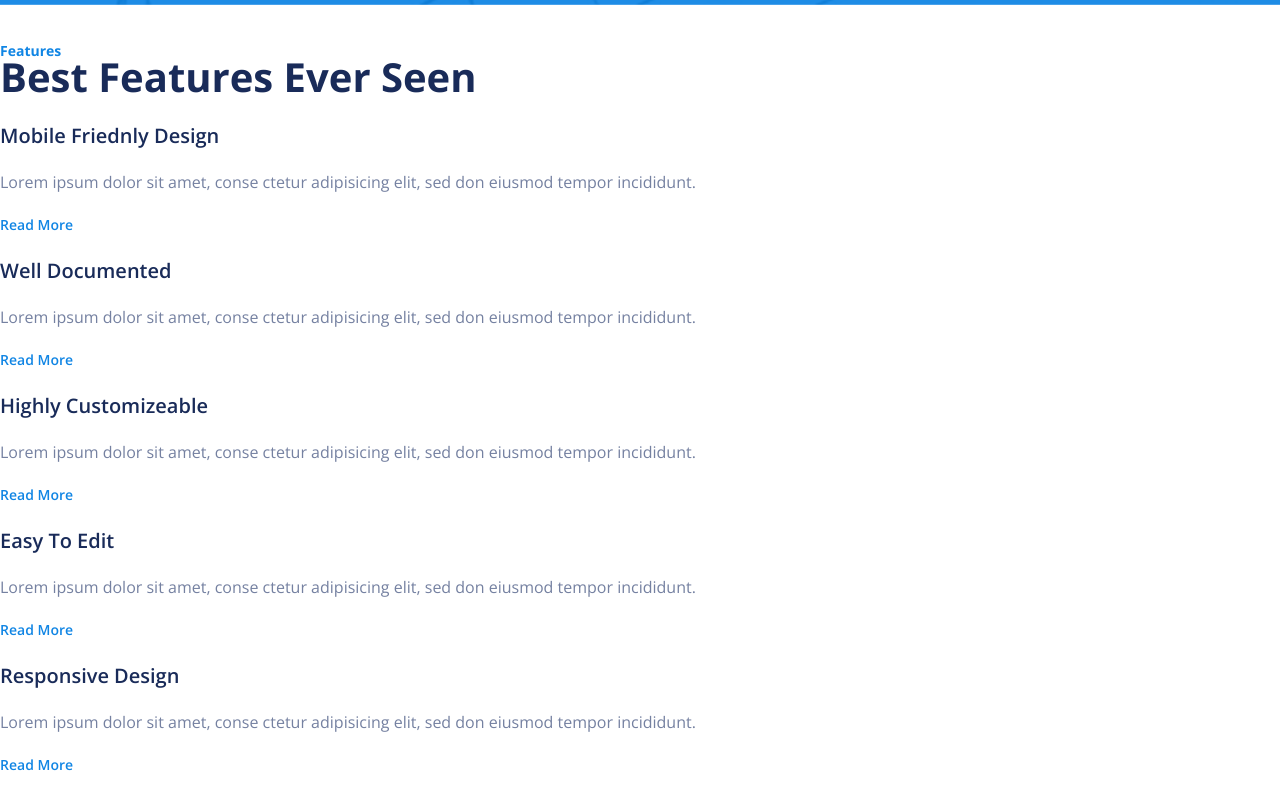
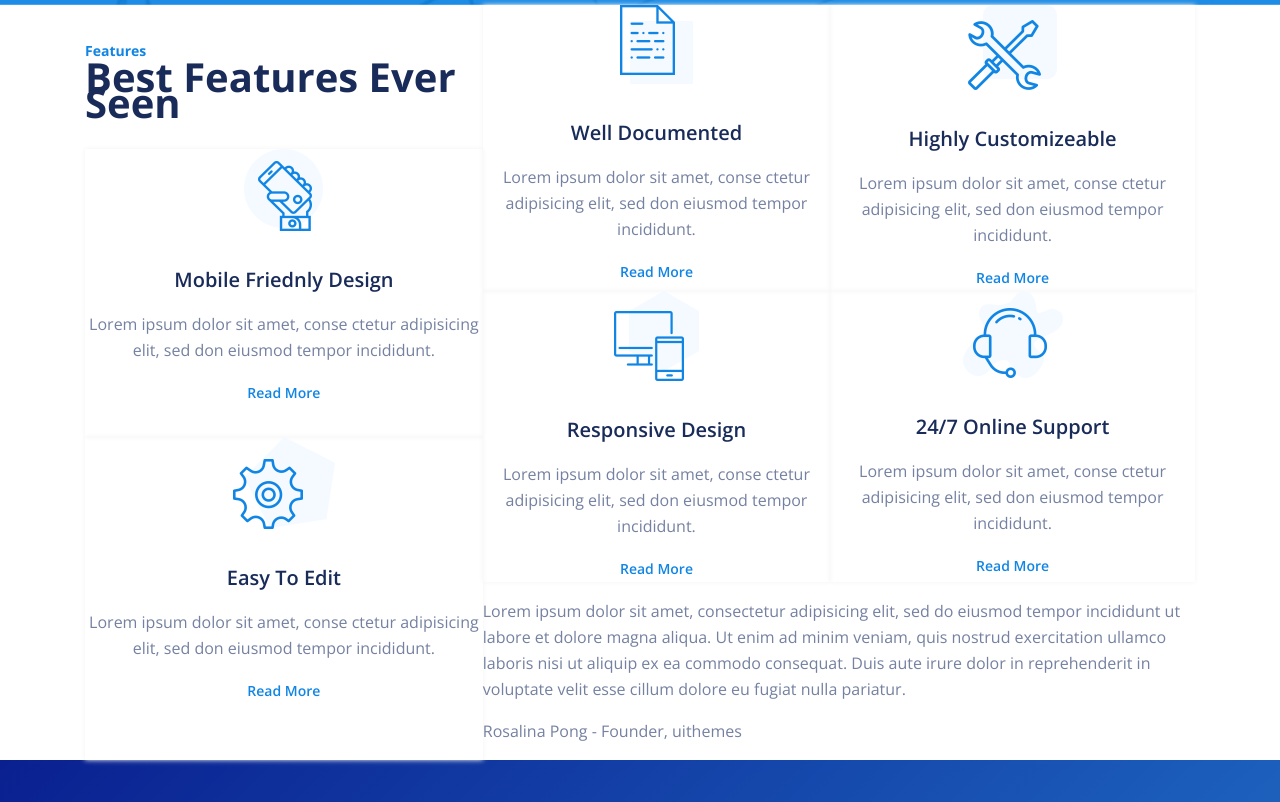
Before and after one commit to IIvIIaxon/limpon, a plain HTML site: page index.html in a window 1280 px wide. Shown: the part 1260-2062 px from the top of the page. Drawn offline with nearby package versions, Linux system fonts and the light colour scheme.

Commit message:
made grid

```diff
--- a/css/main.css
+++ b/css/main.css
@@ -9,14 +9,6 @@ body {
 .wrap {
   max-width: 1110px;
   margin: 0 auto;
-}
-
-.box-header {
-  display: flex;
-  justify-content: space-between;
-  align-items: center;
-  margin-bottom: 305px;
-  padding-top: 40px;
 }
 
 h1 {
@@ -47,35 +39,76 @@ h1 {
   margin-bottom: 11px;
 }
 
-.page-stat .title-h2 {
-  max-width: 475px;
-  text-align: center;
-  margin: 0 auto;
+.btn-primary {
+  font-size: 12px;
+  font-weight: 700;
+  letter-spacing: 2.5px;
+  text-decoration: none;
+  text-transform: uppercase;
+  color: #fff;
+  background-color: #1085e4;
+  border: 1px solid #1085e4;
+  padding: 20px 42px;
+  border-radius: 30px;
 }
 
-.page-screen .title-h2 {
-  max-width: 540px;
-  font-size: 40px;
-  letter-spacing: -1.2px;
-  text-align: center;
-  margin: 0 auto;
+.btn-primary:focus {
+  outline: 1px dotted #6e7ea9;
 }
 
-.page-screen .title-h2 span {
-  letter-spacing: 4.8px;
-  margin-bottom: 19px;
+.btn-primary:hover {
+  color: #1085e4;
+  background-color: #fff;
 }
 
-.page-plan .title-h2 {
-  font-size: 40px;
-  letter-spacing: -1.2px;
-  text-align: center;
-  margin: 0 auto;
+.btn-secondary {
+  font-size: 12px;
+  font-weight: 700;
+  letter-spacing: 2.5px;
+  text-decoration: none;
+  text-transform: uppercase;
+  color: #7e8bae;
+  background-color: #cbdbe8;
+  border: 1px solid #cbdbe8;
+  padding: 20px 42px;
+  border-radius: 30px;
 }
 
-.page-plan .title-h2 span {
-  letter-spacing: 4.8px;
-  margin-bottom: 19px;
+.btn-secondary:hover {
+  color: #cbdbe8;
+  background-color: #7e8bae;
+  border: 1px solid #7e8bae;
+}
+
+.btn-secondary:focus {
+  outline: 1px dotted #6e7ea9;
+}
+
+.btn-info {
+  font-size: 12px;
+  font-weight: 700;
+  letter-spacing: 2.5px;
+  text-decoration: none;
+  text-transform: uppercase;
+  color: #8085b1;
+  background-color: transparent;
+  border: 1px solid #dce1e5;
+  padding: 20px 42px;
+  border-radius: 30px;
+}
+
+.btn-info:focus {
+  outline: 1px dotted #6e7ea9;
+}
+
+/* page-header */
+
+.box-header {
+  display: flex;
+  justify-content: space-between;
+  align-items: center;
+  margin-bottom: 305px;
+  padding-top: 40px;
 }
 
 .logo {
@@ -106,54 +139,9 @@ h1 {
   color: #6e7ea9;
 }
 
-.btn-primary {
-  font-size: 12px;
-  font-weight: 700;
-  letter-spacing: 2.5px;
-  text-decoration: none;
-  text-transform: uppercase;
-  color: #fff;
-  background-color: #1085e4;
-  border: 1px solid #1085e4;
-  padding: 20px 42px;
-  border-radius: 30px;
-}
-
-.btn-primary:hover {
-  color: #1085e4;
-  background-color: #fff;
-}
-
-.btn-secondary {
-  font-size: 12px;
-  font-weight: 700;
-  letter-spacing: 2.5px;
-  text-decoration: none;
-  text-transform: uppercase;
-  color: #7e8bae;
-  background-color: #cbdbe8;
-  border: 1px solid #cbdbe8;
-  padding: 20px 42px;
-  border-radius: 30px;
-}
-
-.btn-secondary:hover {
-  color: #cbdbe8;
-  background-color: #7e8bae;
-  border: 1px solid #7e8bae;
-}
-
-.btn-info {
-  font-size: 12px;
-  font-weight: 700;
-  letter-spacing: 2.5px;
-  text-decoration: none;
-  text-transform: uppercase;
-  color: #8085b1;
-  background-color: transparent;
-  border: 1px solid #dce1e5;
-  padding: 20px 42px;
-  border-radius: 30px;
+.nav-item:hover {
+  color: #4d6094;
+  text-shadow: 5px 2px 5px #8591b1;
 }
 
 .nav .btn-free {
@@ -167,6 +155,10 @@ h1 {
   color: #1085e4;
 }
 
+.btn-group a+a {
+  margin-left: 14px;
+}
+
 .screen-img {
   display: block;
   position: absolute;
@@ -177,9 +169,7 @@ h1 {
   height: 736px;
 }
 
-.btn-group a+a {
-  margin-left: 14px;
-}
+/* page-company */
 
 .list-company {
   display: flex;
@@ -223,6 +213,51 @@ h1 {
   height: 69px;
 }
 
+/* page-grid */
+
+.grid {
+  max-width: 1110px;
+  margin: 0 auto;
+  display: grid;
+  grid-template-areas: "a c d"
+                      "b c d "
+                      "b f g"
+                      "e f g"
+                      "e h h";
+}
+
+.grid-title {
+  grid-area: a;
+}
+
+.grid-item-1 {
+  grid-area: b;
+}
+
+.grid-item-2 {
+  grid-area: c;
+}
+
+.grid-item-3 {
+  grid-area: d;
+}
+
+.grid-item-4 {
+  grid-area: e;
+}
+
+.grid-item-5 {
+  grid-area: f;
+}
+
+.grid-item-6 {
+  grid-area: g;
+}
+
+.grid-text {
+  grid-area: h;
+}
+
 .grid h2 {
   color: #192b59;
   font-size: 40px;
@@ -235,10 +270,16 @@ h1 {
   font-size: 14px;
 }
 
+.grid-item {
+  text-align: center;
+  box-shadow: 0px 0px 5px #f3f3f3;
+}
+
 .grid-item h3 {
   color: #192b59;
   font-size: 20px;
   font-weight: 600;
+  margin-bottom: 18px;
 }
 
 .grid-item a {
@@ -248,12 +289,57 @@ h1 {
   text-decoration: none;
 }
 
+.grid-icon {
+  display: block;
+  background-repeat: no-repeat;
+  margin: 0 auto 36px;
+}
+
+.grid-icon-1 {
+  background-image: url(../images/icon-1.png);
+  width: 79px;
+  height: 82px;
+}
+
+.grid-icon-2 {
+  background-image: url(../images/icon-2.png);
+  width: 73px;
+  height: 79px;
+}
+
+.grid-icon-3 {
+  background-image: url(../images/icon-3.png);
+  width: 89px;
+  height: 85px;
+}
+
+.grid-icon-4 {
+  background-image: url(../images/icon-4.png);
+  width: 102px;
+  height: 92px;
+}
+
+.grid-icon-5 {
+  background-image: url(../images/icon-5.png);
+  width: 85px;
+  height: 90px;
+}
+
+.grid-icon-6 {
+  background-image: url(../images/icon-6.png);
+  width: 100px;
+  height: 87px;
+}
+
+/* page-subscribe */
+
 .page-subscribe .box-subscribe {
   display: flex;
   justify-content: space-between;
 }
 
 .page-subscribe .text {
+  margin-top: 25px;
   flex-basis: 542px;
 }
 
@@ -284,11 +370,12 @@ h1 {
 }
 
 .box-subscribe-user input {
+  color: #fff;
   font-size: 14px;
   border: 2px solid #3d56ad;
   border-radius: 30px;
   background-color: transparent;
-  padding: 23px 41px;
+  padding: 23px 250px 23px 41px;
   display: block;
   box-sizing: border-box;
   width: 100%;
@@ -322,6 +409,17 @@ h1 {
   letter-spacing: 3px;
 }
 
+/* page-software */
+
+
+
+/* page-stat */
+
+.page-stat .title-h2 {
+  max-width: 475px;
+  text-align: center;
+  margin: 0 auto;
+}
 .list-stat {
   display: flex;
   justify-content: space-around;
@@ -347,8 +445,62 @@ h1 {
   margin-bottom: 23px;
 }
 
+/* page-app */
+
+
+
+/* page-analitics */
+
+
+
+/* learn-more */
+
+
+
+/* page-screen */
+
+.page-screen .title-h2 {
+  max-width: 540px;
+  font-size: 40px;
+  letter-spacing: -1.2px;
+  text-align: center;
+  margin: 0 auto;
+}
+
+.page-screen .title-h2 span {
+  letter-spacing: 4.8px;
+  margin-bottom: 19px;
+}
+
+/* page-clients */
+
+
+
+/* page-plan */
+
+.page-plan .title-h2 {
+  font-size: 40px;
+  letter-spacing: -1.2px;
+  text-align: center;
+  margin: 0 auto;
+}
+
+.page-plan .title-h2 span {
+  letter-spacing: 4.8px;
+  margin-bottom: 19px;
+}
+
 .page-plan .title-h2 {
   margin-bottom: 83px;
+}
+
+.page-plan .btn-primary:hover {
+  background-color: transparent;
+}
+
+.page-plan .btn-info:hover {
+  color: #f5faff;
+  background-color: #8085b1;
 }
 
 .box-price {
@@ -422,7 +574,7 @@ h1 {
   padding: 20px 61px;
 }
 
-/* page */
+/* page backgrounds */
 
 .page-header {
   position: relative;
@@ -454,7 +606,7 @@ h1 {
 }
 
 .page-subscribe {
-  padding: 77px 0px 27px;
+  padding: 50px 0px 54px;
   background: rgba(10, 32, 144, 1);
   background: -moz-linear-gradient(-45deg, rgba(10, 32, 144, 1) 0%, rgba(35, 120, 205, 1) 100%);
   background: -webkit-gradient(left top, right bottom, color-stop(0%, rgba(10, 32, 144, 1)), color-stop(100%, rgba(35, 120, 205, 1)));
--- a/index.html
+++ b/index.html
@@ -60,6 +60,7 @@
     </div>
     <div class="screen-img"></div>
   </div>
+
   <div class="page-company">
     <ul class="list-company">
       <li class="list-company-item company-one"></li>
@@ -68,52 +69,53 @@
       <li class="list-company-item company-four"></li>
     </ul>
   </div>
+
   <div class="page-grid">
     <div class="grid">
-      <h2><span>Features</span>Best Features Ever Seen</h2>
-      <div class="grid-item">
-        <div></div>
+      <h2 class="grid-title"><span>Features</span>Best Features Ever Seen</h2>
+      <div class="grid-item grid-item-1">
+        <div class="grid-icon grid-icon-1"></div>
         <h3>Mobile Friednly Design</h3>
         <p>Lorem ipsum dolor sit amet, conse
           ctetur adipisicing elit, sed don eiusmod tempor incididunt.</p>
         <a href="#">Read More</a>
       </div>
-      <div class="grid-item">
-        <div></div>
+      <div class="grid-item grid-item-2">
+        <div class="grid-icon grid-icon-2"></div>
         <h3>Well Documented</h3>
         <p>Lorem ipsum dolor sit amet, conse
           ctetur adipisicing elit, sed don eiusmod tempor incididunt.</p>
         <a href="#">Read More</a>
       </div>
-      <div class="grid-item">
-        <div></div>
+      <div class="grid-item grid-item-3">
+        <div class="grid-icon grid-icon-3"></div>
         <h3>Highly Customizeable</h3>
         <p>Lorem ipsum dolor sit amet, conse
           ctetur adipisicing elit, sed don eiusmod tempor incididunt.</p>
         <a href="#">Read More</a>
       </div>
-      <div class="grid-item">
-        <div></div>
+      <div class="grid-item grid-item-4">
+        <div class="grid-icon grid-icon-4"></div>
         <h3>Easy To Edit</h3>
         <p>Lorem ipsum dolor sit amet, conse
           ctetur adipisicing elit, sed don eiusmod tempor incididunt.</p>
         <a href="#">Read More</a>
       </div>
-      <div class="grid-item">
-        <div></div>
+      <div class="grid-item grid-item-5">
+        <div class="grid-icon grid-icon-5"></div>
         <h3>Responsive Design</h3>
         <p>Lorem ipsum dolor sit amet, conse
           ctetur adipisicing elit, sed don eiusmod tempor incididunt.</p>
         <a href="#">Read More</a>
       </div>
-      <div class="grid-item">
-        <div></div>
+      <div class="grid-item grid-item-6">
+        <div class="grid-icon grid-icon-6"></div>
         <h3>24/7 Online Support</h3>
         <p>Lorem ipsum dolor sit amet, conse
           ctetur adipisicing elit, sed don eiusmod tempor incididunt.</p>
         <a href="#">Read More</a>
       </div>
-      <div>
+      <div class="grid-text">
         <p>Lorem ipsum dolor sit amet, consectetur adipisicing elit, sed do eiusmod tempor incididunt ut labore et
           dolore magna aliqua. Ut enim ad minim veniam, quis nostrud exercitation ullamco laboris nisi ut aliquip ex
           ea
@@ -123,6 +125,7 @@
       </div>
     </div>
   </div>
+
   <div class="page-subscribe">
     <div class="wrap box-subscribe">
       <div class="text">
@@ -136,6 +139,7 @@
       <img src="images/robot.png" alt="robot">
     </div>
   </div>
+
   <div class="page-software">
     <div></div>
     <h2>Grab Your Software With Amazing Features</h2>
@@ -155,6 +159,7 @@
         consequat. Duis aute irure dolor in reprehenderit in voluptate velit esse cillum.</dd>
     </dl>
   </div>
+
   <div class="page-stat">
     <div class="wrap">
       <h2 class="title-h2"><span>Fun facts</span>Some Fun Facts About Dashboard</h2>
@@ -166,6 +171,7 @@
       </ul>
     </div>
   </div>
+
   <div class="page-app">
     <div>
       <div>
@@ -182,6 +188,7 @@
       <img src="images/triangle.png" alt="play video">
     </div>
   </div>
+
   <div class="page-analitics">
     <div>
       <img src="images/statistics-img.png" alt="statistics">
@@ -195,6 +202,7 @@
       </div>
     </div>
   </div>
+
   <div class="learn-more">
     <div>
       <div>
@@ -208,10 +216,12 @@
       <img src="images/statistics-img2.png" alt="statistics">
     </div>
   </div>
+
   <div class="page-screen">
     <h2 class="title-h2"><span>Screen preview</span>Screenshot With Details</h2>
     <img src="images/statistics-img3.png" alt="stat">
   </div>
+
   <div class="page-clients">
     <div class="wrap">
       <h2><span>Testimonials</span>Our Happy Clients</h2>
@@ -237,6 +247,7 @@
       </div>
     </div>
   </div>
+
   <div class="page-plan">
     <div class="wrap">
       <h2 class="title-h2"><span>Our plans</span>Pricing Plans</h2>
@@ -283,6 +294,7 @@
       </div>
     </div>
   </div>
+
   <div class="page-team">
     <div class="wrap">
       <h2><span>Angels</span>Our Team</h2>
@@ -302,6 +314,7 @@
       </div>
     </div>
   </div>
+
   <div class="page-form">
     <img src="images/statistics-img4.png" alt="statistics">
     <div>
@@ -314,6 +327,7 @@
       </form>
     </div>
   </div>
+
   <div class="footer">
     <div>
       <p>Made With Love & Copyright By - <a href="#">Limpon</a></p>
```
